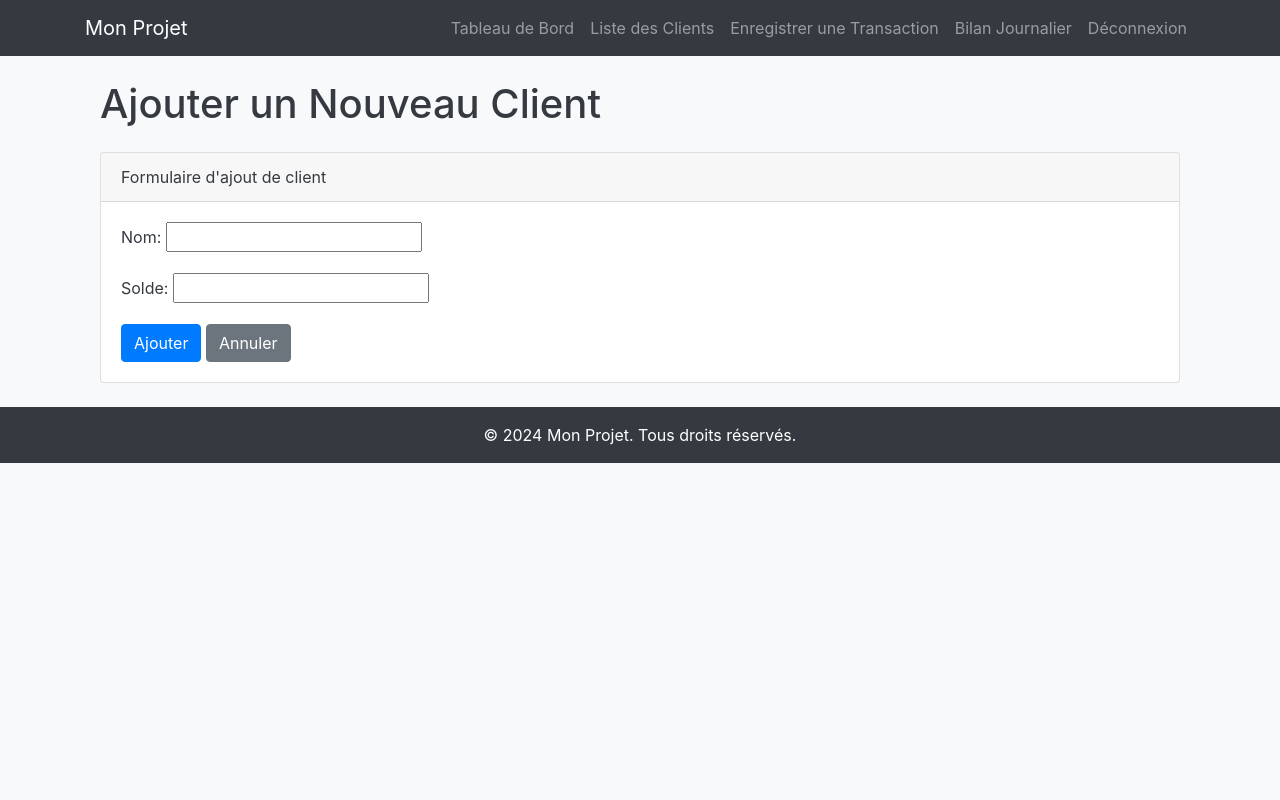
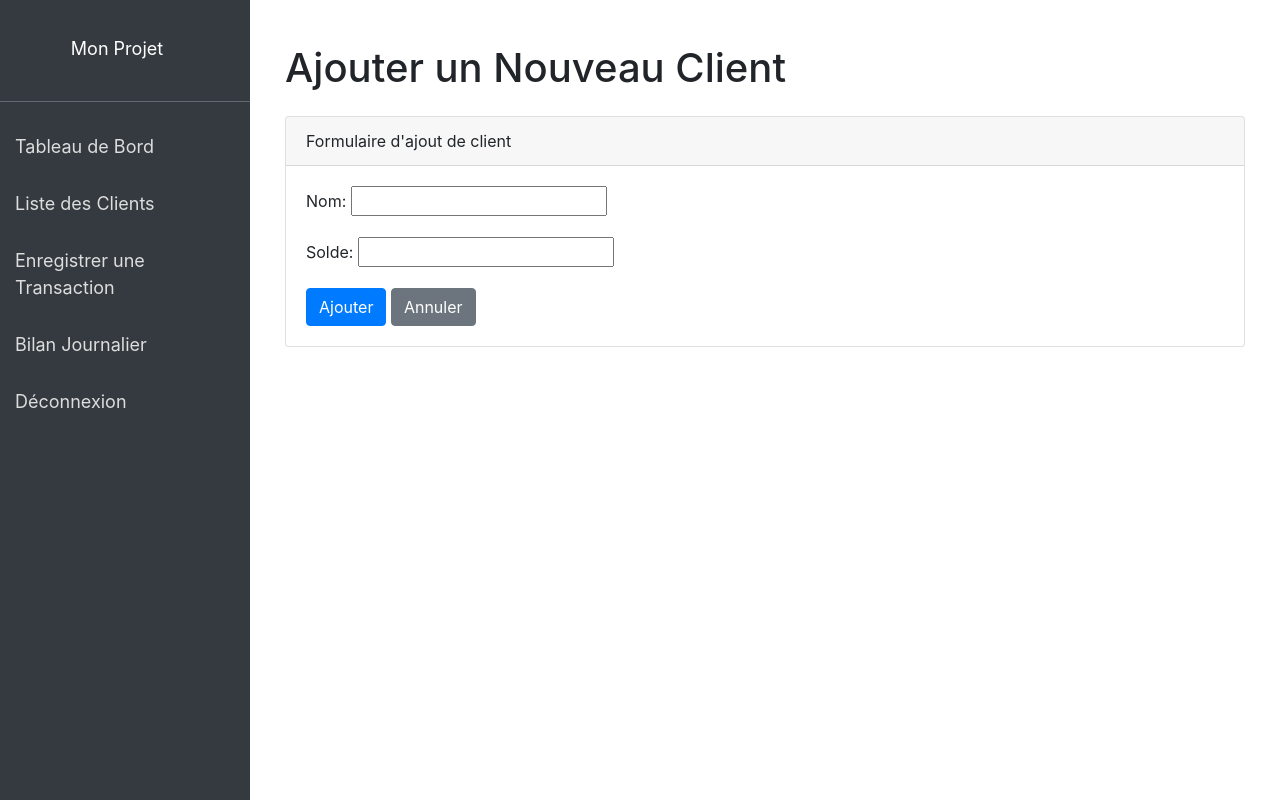
Before and after one commit to HamaBarhamou/gestion_depots, a Django app: page /clients/ajouter/ in a window 1280 px wide. Run offline with Django 5.2, Linux system fonts and the light colour scheme; the visitor is signed in with stand-in values (Sample User, id 1); some libraries are stand-ins or nearby versions.

Commit message:
feat: Ajouter une navigation latérale et une mise en page moderne pour l'application

```diff
--- a/templates/base.html
+++ b/templates/base.html
@@ -3,61 +3,68 @@
 <head>
     <meta charset="UTF-8">
     <meta name="viewport" content="width=device-width, initial-scale=1.0">
-    <title>{% block title %}My Django Project{% endblock %}</title>
+    <title>{% block title %}Mon Application Django{% endblock %}</title>
     <!-- Bootstrap CSS -->
     <link href="https://stackpath.bootstrapcdn.com/bootstrap/4.5.2/css/bootstrap.min.css" rel="stylesheet">
+    <!-- Custom CSS -->
+    <style>
+        body {
+            display: flex;
+            height: 100vh;
+            overflow: hidden;
+        }
+        .sidebar {
+            height: 100vh;
+            width: 250px;
+            position: fixed;
+            top: 0;
+            left: 0;
+            background-color: #343a40;
+            padding-top: 20px;
+        }
+        .sidebar a {
+            padding: 15px;
+            text-decoration: none;
+            font-size: 18px;
+            color: #ddd;
+            display: block;
+        }
+        .sidebar a:hover {
+            background-color: #575d63;
+            color: white;
+        }
+        .content {
+            margin-left: 250px;
+            padding: 20px;
+            width: 100%;
+            overflow: auto;
+        }
+    </style>
     <!-- HTMX -->
     <script src="https://unpkg.com/htmx.org@1.8.6"></script>
 </head>
-<body class="bg-light text-dark">
+<body>
 
-    <!-- Navbar -->
-    <nav class="navbar navbar-expand-lg navbar-dark bg-dark">
-        <div class="container">
-            <a class="navbar-brand" href="{% url 'tableau_de_bord' %}">Mon Projet</a>
-            <button class="navbar-toggler" type="button" data-toggle="collapse" data-target="#navbarNav" aria-controls="navbarNav" aria-expanded="false" aria-label="Toggle navigation">
-                <span class="navbar-toggler-icon"></span>
-            </button>
-            <div class="collapse navbar-collapse" id="navbarNav">
-                <ul class="navbar-nav ml-auto">
-                    {% if user.is_authenticated %}
-                        <li class="nav-item">
-                            <a class="nav-link" href="{% url 'tableau_de_bord' %}">Tableau de Bord</a>
-                        </li>
-                        <li class="nav-item">
-                            <a class="nav-link" href="{% url 'liste_clients' %}">Liste des Clients</a>
-                        </li>
-                        <li class="nav-item">
-                            <a class="nav-link" href="{% url 'enregistrer_transaction' %}">Enregistrer une Transaction</a>
-                        </li>
-                        <li class="nav-item">
-                            <a class="nav-link" href="{% url 'bilan_journalier' %}">Bilan Journalier</a>
-                        </li>
-                        <li class="nav-item">
-                            <a class="nav-link" href="{% url 'logout' %}">Déconnexion</a>
-                        </li>
-                    {% else %}
-                        <li class="nav-item">
-                            <a class="nav-link" href="{% url 'login' %}">Connexion</a>
-                        </li>
-                    {% endif %}
-                </ul>
-            </div>
-        </div>
-    </nav>
+    <!-- Sidebar -->
+    <div class="sidebar">
+        <a class="navbar-brand text-center text-white mb-4" href="{% url 'tableau_de_bord' %}">Mon Projet</a>
+        <hr class="bg-secondary">
+        {% if user.is_authenticated %}
+            <a href="{% url 'tableau_de_bord' %}">Tableau de Bord</a>
+            <a href="{% url 'liste_clients' %}">Liste des Clients</a>
+            <a href="{% url 'enregistrer_transaction' %}">Enregistrer une Transaction</a>
+            <a href="{% url 'bilan_journalier' %}">Bilan Journalier</a>
+            <a href="{% url 'logout' %}">Déconnexion</a>
+        {% else %}
+            <a href="{% url 'login' %}">Connexion</a>
+        {% endif %}
+    </div>
 
     <!-- Main Content -->
-    <div class="container mt-4">
+    <div class="content">
         {% block content %}
         {% endblock %}
     </div>
-
-    <!-- Footer -->
-    <footer class="bg-dark text-white text-center py-3 mt-4">
-        <div class="container">
-            &copy; 2024 Mon Projet. Tous droits réservés.
-        </div>
-    </footer>
 
     <!-- Bootstrap JS and dependencies -->
     <script src="https://code.jquery.com/jquery-3.5.1.slim.min.js"></script>
```
